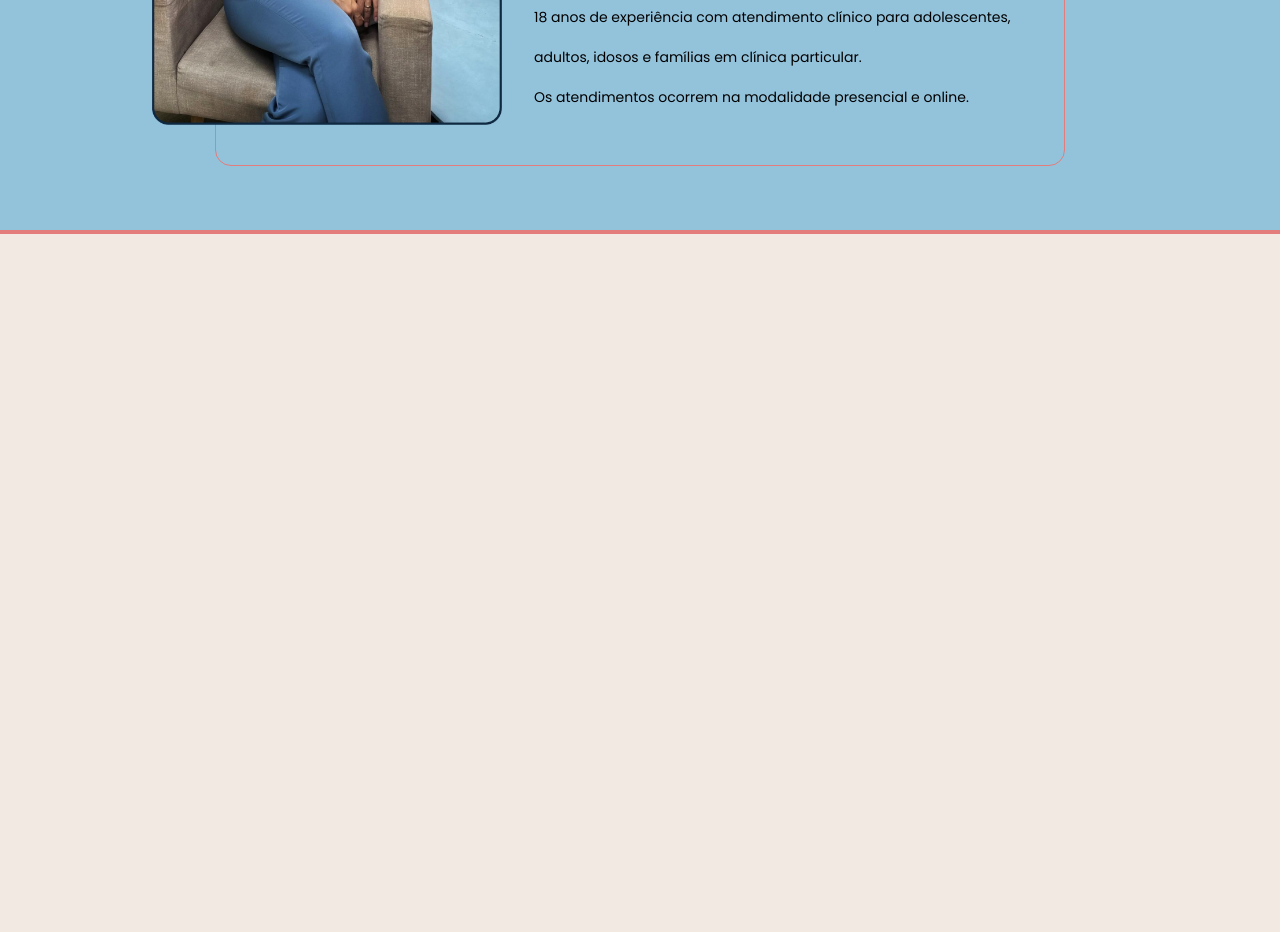
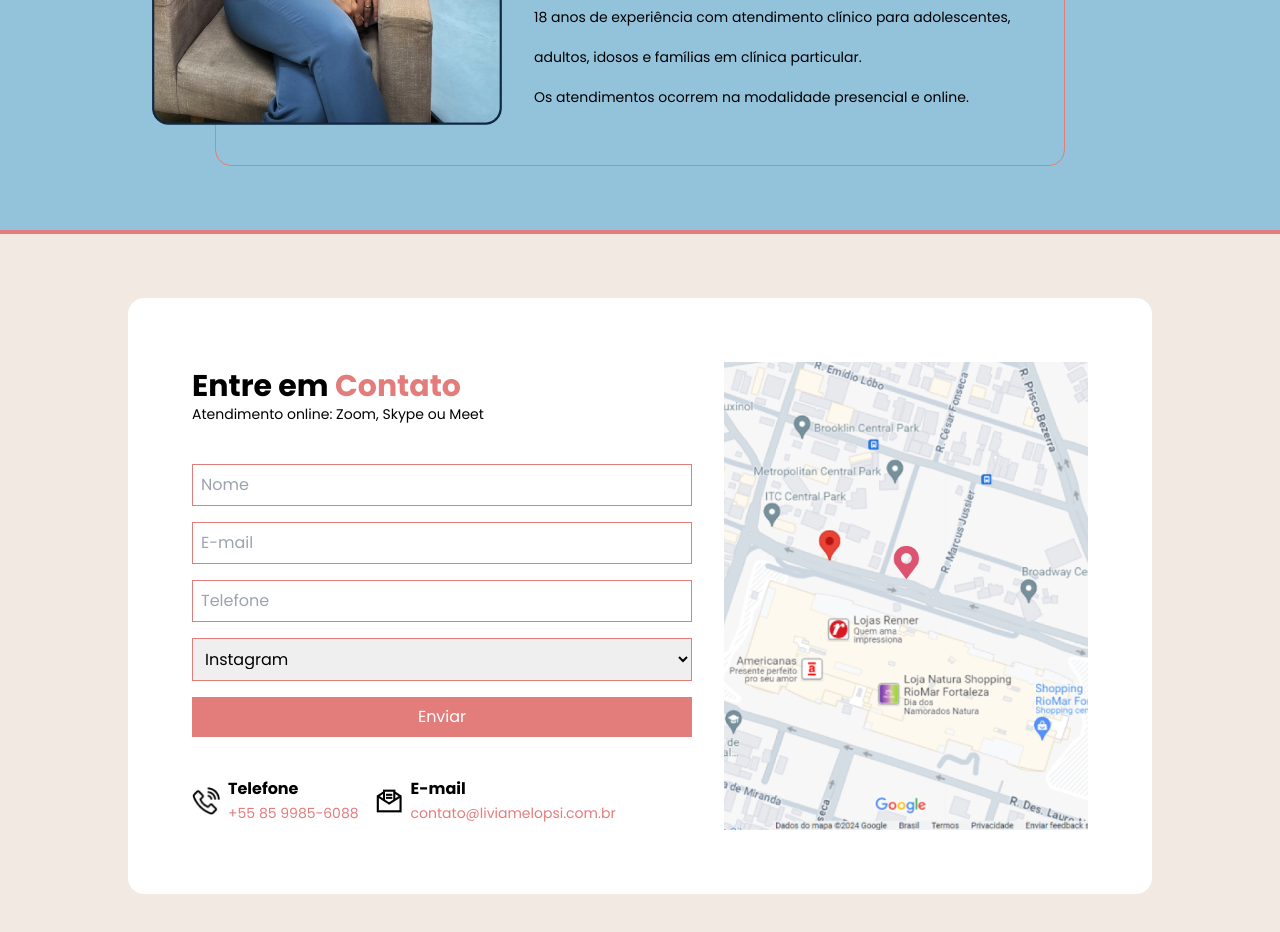
Before and after one commit to JoaresMiranda/2024-livia-melo, a website: page index.html in a window 1280 px wide. Shown: the part 3672-4604 px from the top of the page. Before the commit the page ends 3906 px from the top, so only its background shows below. Drawn offline with Linux system fonts and the light colour scheme.

Commit message:
section contato

```diff
--- a/index.html
+++ b/index.html
@@ -174,6 +174,71 @@
           </div>
         </div>
       </div>
+
+      <!-- CONTATO -->
+      <div class="contato">
+        <div
+          class="contato__content my-16 p-16 max-w-[80%] lg:max-w-screen-lg m-auto bg-white rounded-2xl flex flex-col lg:flex-row gap-8 justify-center items-center"
+        >
+          <div class="contato__form max-w-[500px]">
+            <h2 class="text-3xl font-bold">Entre em <span class="text-soft-red">Contato</span></h2>
+            <p class="text-sm">Atendimento online: Zoom, Skype ou Meet</p>
+            <form class="my-8">
+              <input
+                type="text"
+                placeholder="Nome"
+                class="w-full border border-soft-red p-2 my-2"
+              />
+              <input
+                type="text"
+                placeholder="E-mail"
+                class="w-full border border-soft-red p-2 my-2"
+              />
+              <input
+                type="text"
+                placeholder="Telefone"
+                class="w-full border border-soft-red p-2 my-2"
+              />
+              <select class="w-full border border-soft-red p-2 my-2">
+                <option>Instagram</option>
+                <option>Indicação de amigo</option>
+                <option>Google</option>
+              </select>
+              <button type="submit" class="w-full bg-soft-red text-white p-2 my-2">Enviar</button>
+            </form>
+            <div class="outros_contatos flex flex-col lg:flex-row gap-4">
+              <div class="flex items-center">
+                <img src="./images/ic_telefone.png" class="w-7 h-7 mr-2" />
+                <div>
+                  <p class="font-bold">Telefone</p>
+                  <p>
+                    <a href="tel:+558599856088" target="_blank" class="text-soft-red text-sm"
+                      >+55 85 9985-6088</a
+                    >
+                  </p>
+                </div>
+              </div>
+              <div class="flex items-center">
+                <img src="./images/ic_email.png" class="w-7 h-7 mr-2" />
+                <div>
+                  <p class="font-bold">E-mail</p>
+                  <p>
+                    <a
+                      href="mailto:contato@liviamelopsi.com.br"
+                      target="_blank"
+                      class="text-soft-red text-sm"
+                      >contato@liviamelopsi.com.br</a
+                    >
+                  </p>
+                </div>
+              </div>
+            </div>
+          </div>
+          <div class="contato__mapa max-w-[500px]">
+            <img src="./images/mapa.png" class="w-full" />
+          </div>
+        </div>
+      </div>
     </div>
     <!-- /MAIN -->
   </body>
```
Also changed, not shown: images/ic_email.png (added), images/ic_telefone.png (added), images/mapa.png (added), output.css.
